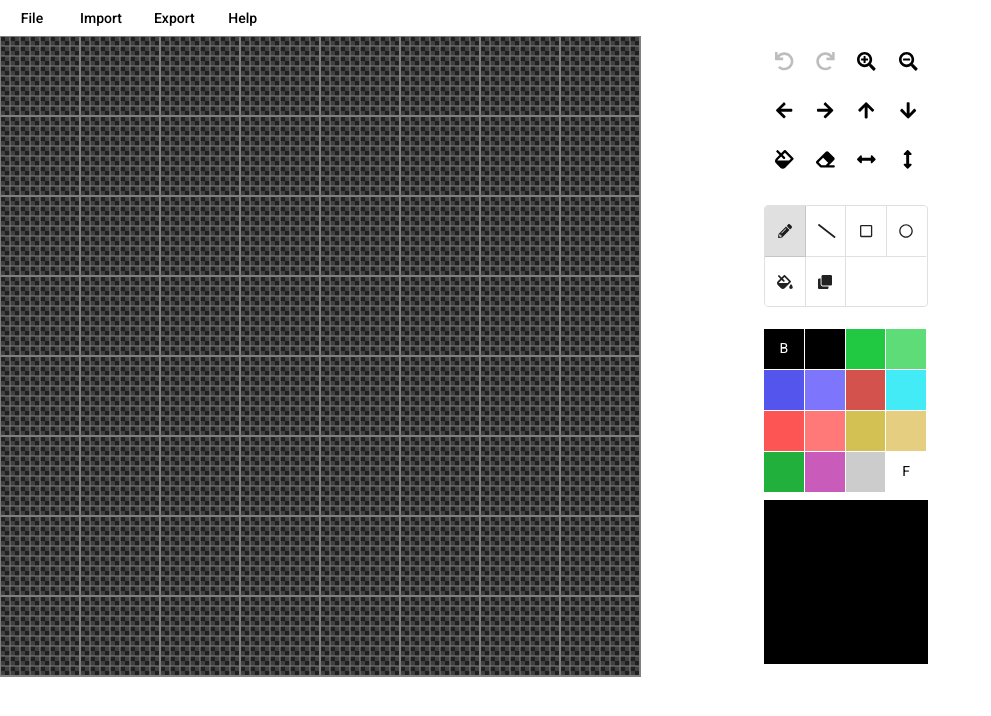
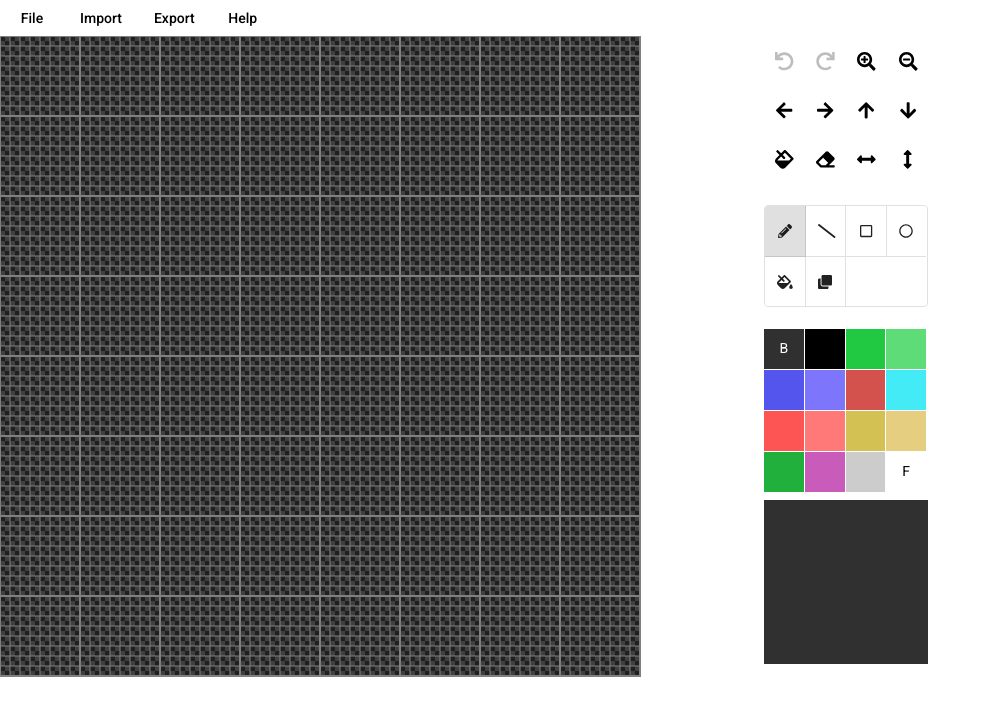
Before and after one commit to Rasmus-M/raphael, an Angular app: page / in a window 1280 px wide. Shown: the top 716 px of the page, without its empty margins (0-991 px from the left). Built offline with nearby package versions, Linux system fonts and the light colour scheme.

Commit message:
Use dark gray for color 0

```diff
--- a/src/app/app.component.ts
+++ b/src/app/app.component.ts
@@ -24,7 +24,7 @@ import {StorageService} from './services/storage.service';
 export class AppComponent {
 
   public static TITLE = 'Raphael';
-  public static VERSION_NO = '1.2.0';
+  public static VERSION_NO = '1.2.1';
 
   filename: string;
   palette: Palette;
--- a/src/app/classes/color.ts
+++ b/src/app/classes/color.ts
@@ -34,6 +34,6 @@ export class Color {
   }
 
   isBlack(): boolean {
-    return this._red === 0 && this._green === 0 && this._blue === 0;
+    return this._red <= 48 && this._green <= 48 && this._blue <= 48;
   }
 }
--- a/src/app/classes/palette.ts
+++ b/src/app/classes/palette.ts
@@ -3,7 +3,7 @@ import {Color} from './color';
 export class Palette {
 
   private colors: Color[] = [
-    new Color(0, 0, 0),
+    new Color(48, 48, 48),
     new Color(0, 0, 0),
     new Color(33, 200, 66),
     new Color(94, 220, 120),
```
